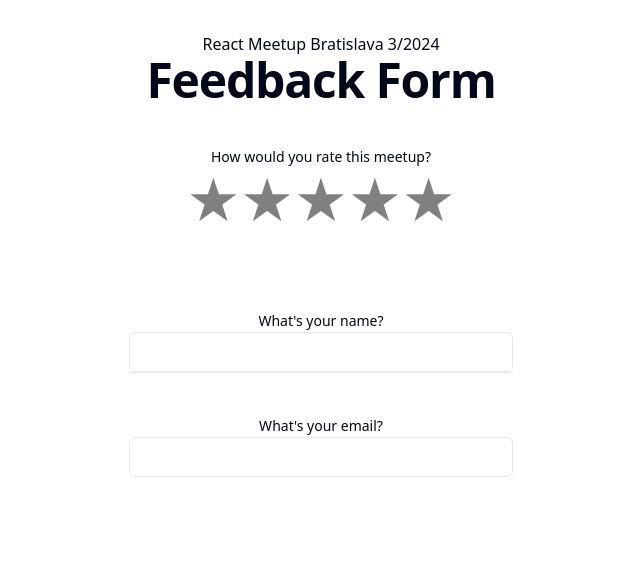
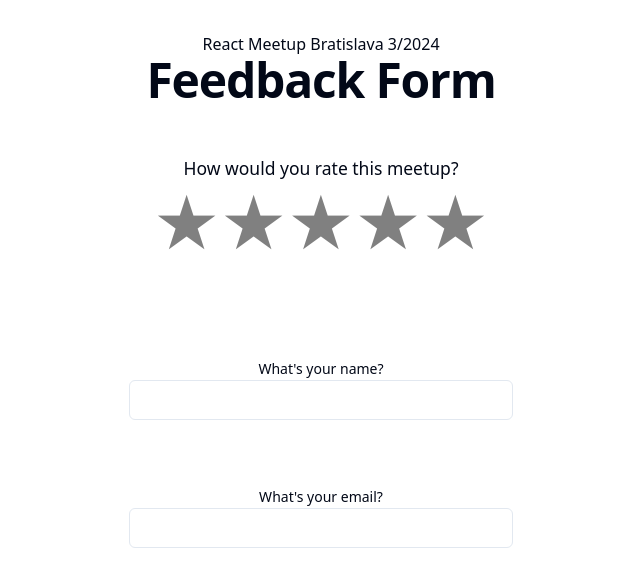
Before and after one commit to creative-planet/react-meetup-ba-24-3, a React (Vite) app: page / in a window 1280 px wide. Shown: the top 586 px of the page, without its empty margins (319-959 px from the left). Built offline with nearby package versions, Linux system fonts and the light colour scheme.

Commit message:
Focus tracking for name & email

```diff
--- a/src/components/FeedbackForm.tsx
+++ b/src/components/FeedbackForm.tsx
@@ -1,8 +1,7 @@
-import { useRef } from "react";
+import { useEffect, useRef, useState } from "react";
 import StarRating from "./StarRating";
 import { useFeedbackStore } from "./data";
 import { Input } from "./ui/input";
-import { Separator } from "./ui/separator";
 import FormSection from "./FormSection";
 
 const FeedbackForm = () => {
@@ -10,6 +9,28 @@
   const updateForm = useFeedbackStore((state) => state.updateForm);
   const nameRef = useRef<HTMLInputElement>(null);
   const emailRef = useRef<HTMLInputElement>(null);
+  const [focused, setFocused] = useState<null | "name" | "email" | "rating">(
+    "rating"
+  );
+
+  useEffect(() => {
+    const onBlur = () => {
+      setFocused(null);
+    };
+    const onFocus = (e: FocusEvent) => {
+      if (e.target === nameRef.current) {
+        setFocused("name");
+      } else if (e.target === emailRef.current) {
+        setFocused("email");
+      }
+    };
+    document.addEventListener("focusin", onFocus);
+    document.addEventListener("focusout", onBlur);
+    return () => {
+      document.addEventListener("focusin", onFocus);
+      document.addEventListener("focusout", onBlur);
+    };
+  }, []);
 
   return (
     <div className="container max-w-md">
@@ -17,7 +38,11 @@
       <h1 className="scroll-m-20 text-4xl font-extrabold tracking-tight lg:text-5xl">
         Feedback Form
       </h1>
-      <FormSection htmlFor="rating" label="How would you rate this meetup?">
+      <FormSection
+        htmlFor="rating"
+        label="How would you rate this meetup?"
+        focused={focused === "rating"}
+      >
         <StarRating
           totalStars={5}
           onChange={(rating) => {
@@ -27,7 +52,11 @@
           rating={form.rating || 0}
         />
       </FormSection>
-      <FormSection htmlFor="name" label="What's your name?">
+      <FormSection
+        htmlFor="name"
+        label="What's your name?"
+        focused={focused === "name"}
+      >
         <Input
           ref={nameRef}
           id="name"
@@ -38,8 +67,11 @@
           }}
         />
       </FormSection>
-      <Separator />
-      <FormSection htmlFor="email" label="What's your email?">
+      <FormSection
+        htmlFor="email"
+        label="What's your email?"
+        focused={focused === "email"}
+      >
         <Input
           ref={emailRef}
           id="email"
--- a/src/components/FormSection.tsx
+++ b/src/components/FormSection.tsx
@@ -1,14 +1,16 @@
+import { cn } from "@/lib/utils";
 import { Label } from "./ui/label";
 
 type Props = {
   htmlFor: string;
   label: string;
   children: React.ReactNode;
+  focused?: boolean;
 };
 
-const FormSection = ({ htmlFor, label, children }: Props) => {
+const FormSection = ({ htmlFor, label, children, focused = false }: Props) => {
   return (
-    <div className="mt-10">
+    <div className={cn("my-16 transition", focused ? "scale-125" : "")}>
       <Label htmlFor={htmlFor}>{label}</Label>
       {children}
     </div>
--- a/src/components/ui/separator.tsx
+++ /dev/null
@@ -1,29 +0,0 @@
-import * as React from "react"
-import * as SeparatorPrimitive from "@radix-ui/react-separator"
-
-import { cn } from "@/lib/utils"
-
-const Separator = React.forwardRef<
-  React.ElementRef<typeof SeparatorPrimitive.Root>,
-  React.ComponentPropsWithoutRef<typeof SeparatorPrimitive.Root>
->(
-  (
-    { className, orientation = "horizontal", decorative = true, ...props },
-    ref
-  ) => (
-    <SeparatorPrimitive.Root
-      ref={ref}
-      decorative={decorative}
-      orientation={orientation}
-      className={cn(
-        "shrink-0 bg-border",
-        orientation === "horizontal" ? "h-[1px] w-full" : "h-full w-[1px]",
-        className
-      )}
-      {...props}
-    />
-  )
-)
-Separator.displayName = SeparatorPrimitive.Root.displayName
-
-export { Separator }
```
